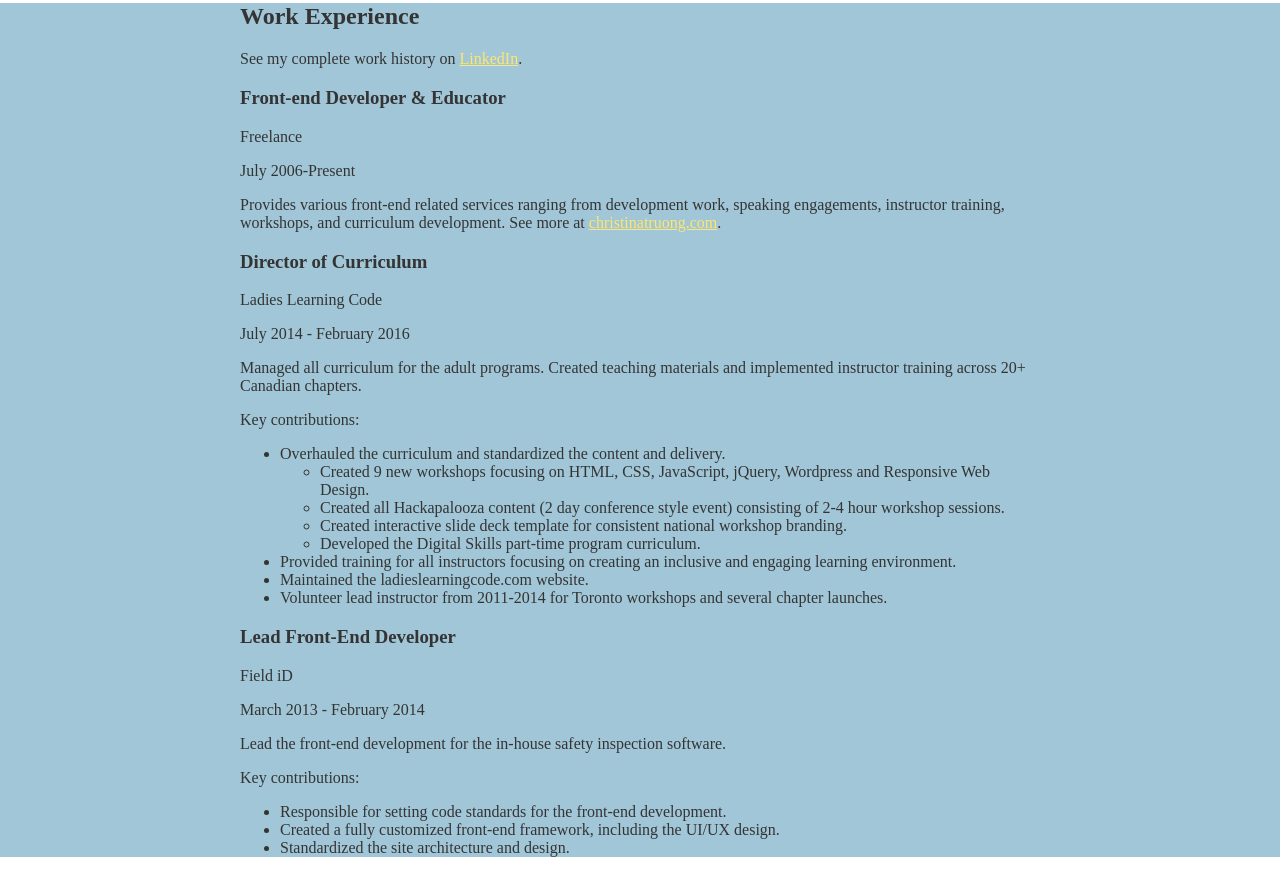
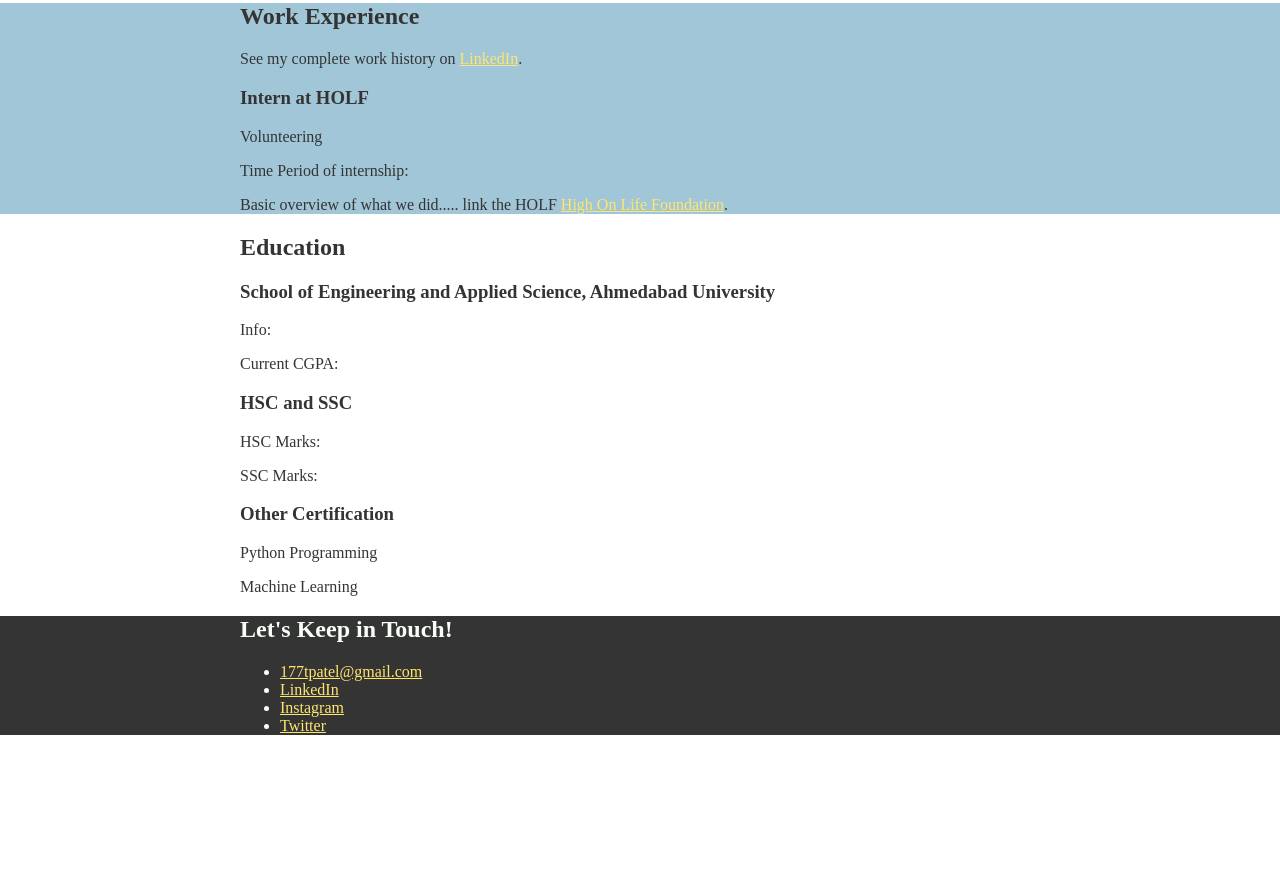
Before and after one commit to tirthPatel177/Portfolio-Website, a plain HTML site: page index.html in a window 1280 px wide. Shown: the part 1409-2280 px from the top of the page. After the commit the page ends 2160 px from the top, so only its background shows below. Drawn offline with Linux system fonts and the light colour scheme.

Commit message:
Corrected the Work Experience Section

```diff
--- a/index.html
+++ b/index.html
@@ -54,60 +54,15 @@
     <section class="work-experience">
         <div class="content-wrap">
             <h2>Work Experience</h2>
-            <p>See my complete work history on <a href="https://www.linkedin.com/in/christinatruong/">LinkedIn</a>.</p>
+            <p>See my complete work history on <a href="https://www.linkedin.com/in/tirth-patel-412b70192">LinkedIn</a>.</p>
 
             <!-- Job 1 -->
             <section>
-                <h3>Front-end Developer & Educator</h3>
-                <p>Freelance</p>
-                <p>July 2006-Present</p>
-                <p>Provides various front-end related services ranging from development work, speaking engagements,
-                    instructor training, workshops, and curriculum development. See more at <a
-                            href="http://christinatruong.com">christinatruong.com</a>.</p>
-            </section>
-
-            <!-- Job 2 -->
-            <section>
-                <h3>Director of Curriculum</h3>
-                <p>Ladies Learning Code</p>
-                <p>July 2014 - February 2016</p>
-                <p>Managed all curriculum for the adult programs. Created teaching materials and implemented instructor
-                    training across 20+ Canadian chapters.</p>
-                <p>Key contributions:</p>
-                <ul>
-                    <li>Overhauled the curriculum and standardized the content and delivery.
-                        <ul>
-                            <li>Created 9 new workshops focusing on HTML, CSS, JavaScript, jQuery, Wordpress and
-                                Responsive Web Design.
-                            </li>
-                            <li>Created all Hackapalooza content (2 day conference style event) consisting of 2-4 hour
-                                workshop sessions.
-                            </li>
-                            <li>Created interactive slide deck template for consistent national workshop branding.</li>
-                            <li>Developed the Digital Skills part-time program curriculum.</li>
-                        </ul>
-                    </li>
-                    <li>Provided training for all instructors focusing on creating an inclusive and engaging learning
-                        environment.
-                    </li>
-                    <li>Maintained the ladieslearningcode.com website.</li>
-                    <li>Volunteer lead instructor from 2011-2014 for Toronto workshops and several chapter launches.
-                    </li>
-                </ul>
-            </section>
-
-            <!-- Job 3 -->
-            <section>
-                <h3>Lead Front-End Developer</h3>
-                <p>Field iD</p>
-                <p>March 2013 - February 2014</p>
-                <p>Lead the front-end development for the in-house safety inspection software.</p>
-                <p>Key contributions:</p>
-                <ul>
-                    <li>Responsible for setting code standards for the front-end development.</li>
-                    <li>Created a fully customized front-end framework, including the UI/UX design.</li>
-                    <li>Standardized the site architecture and design.</li>
-                </ul>
+                <h3>Intern at HOLF</h3>
+                <p>Volunteering</p>
+                <p>Time Period of internship: </p>
+                <p>Basic overview of what we did..... link the HOLF  <a
+                            href="">High On Life Foundation</a>.</p>
             </section>
         </div>
     </section>
```
